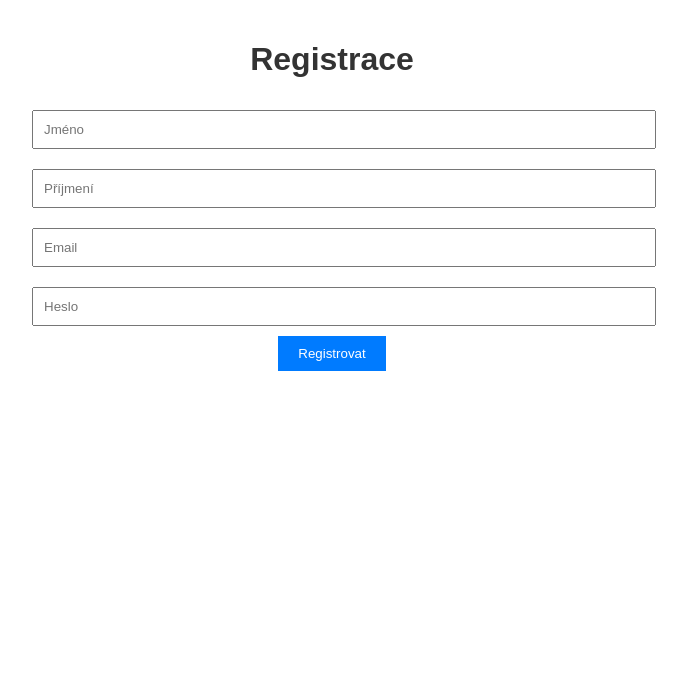
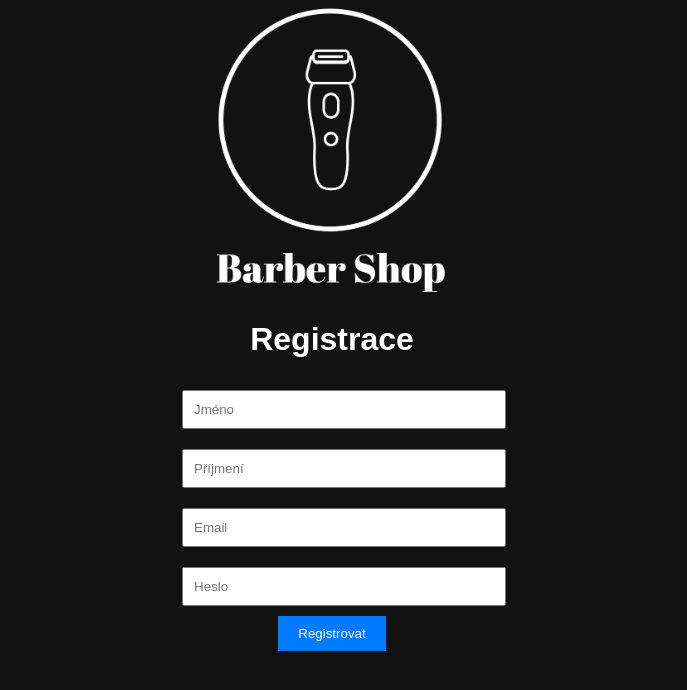
Before and after one commit to DurKuS23/RezervacniSystem, a PHP site: page /register.html in a window 1280 px wide. Shown: the top 690 px of the page, without its empty margins (308-995 px from the left). Run offline with PHP 8.4, Linux system fonts and the light colour scheme.

Commit message:
LoginRegisterCSS+JS

```diff
--- a/register.html
+++ b/register.html
@@ -11,6 +11,9 @@
 </head>
 
 <body>
+    <div class="logo">
+            <img src="image/logo.png" class="left" alt="logo" onclick="closeWindow()">
+    </div>
     <div class="container1">
         <h1>Registrace</h1>
         <form action="register.php" method="post">
@@ -21,6 +24,12 @@
             <button type="submit" name="odeslat" id="end">Registrovat</button>
         </form>
     </div>
+    <script>
+        function closeWindow() {
+            window.opener.location.href = 'index.php';
+            window.close();
+        }
+    </script>
 </body>
 
 </html>
--- a/style.css
+++ b/style.css
@@ -1,4 +1,3 @@
-
 /* login a registrace */
 body {
     font-family: Arial, sans-serif;
@@ -7,52 +6,92 @@ body {
     margin: 0;
     justify-content: center;
     align-items: center;
-    text-align: center;
     height: 100%;
     width: 100%;
+    background-color: #121212;
 }
 
 main {
     display: flex;
     flex-direction: column;
-    align-items: center;
-    text-align: center;
 }
 
-.container1 { /* Registrace */
+.container1 {
+    /* Registrace */
     max-width: 600px;
-    width: 600px;
+    width: auto;
     margin: 0 auto;
-    padding: 20px;
-    display: flex;
-    flex-direction: column;
-    align-items: center;
-}
-.container2 { /* Login */
-    max-width: 600px;
-    width: 600px;
-    margin: 0 auto;
-    padding: 20px;
     display: flex;
     flex-direction: column;
     align-items: center;
 }
 
+.container2 {
+    /* Login */
+    text-align: center;
+    max-width: 600px;
+    margin: 0 auto;
+    display: flex;
+    flex-direction: column;
+    align-items: center;
+}
+
+.logo {
+    display: flex;
+    width: 100%;
+    height: 300px;
+    margin: 0 auto;
+    position: relative;
+    justify-content: center;
+}
+
+.logo img.left {
+    max-width: 100%;
+    height: auto;
+}
+
+@media screen and (max-width: 780px) {
+    .logo {
+        top: 0;
+        max-width: 120px;
+        height: 100px;
+        position: absolute;
+        left: 0;
+    }
+    .logo img.left {
+        max-width: 70%;
+        height: auto;
+        float: left;
+    }
+}
+
 .container2 a {
-    color: black;
+    color: white;
     font-weight: 200;
-    font-style: normal;
     text-decoration: none;
 }
 
 h1 {
-    color: #333;
+    color: white;
 }
-input[type="text"], input[type="password"], input[type="email"] {
+
+a {
+    color: white;
+}
+
+form {
+    width: 100%;
+    max-width: 300px;
+}
+
+input[type="text"],
+input[type="password"],
+input[type="email"] {
     width: 100%;
     padding: 10px;
     margin: 10px 0;
 }
+
 button {
     background-color: #007BFF;
     color: #fff;
@@ -61,6 +100,7 @@ button {
     border: none;
     cursor: pointer;
 }
+
 button:hover {
     background-color: #0056b3;
 }
```
Also changed, not shown: login.html (+9 -0 lines), image/logo.png (added).
